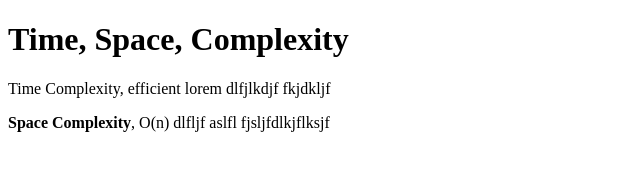
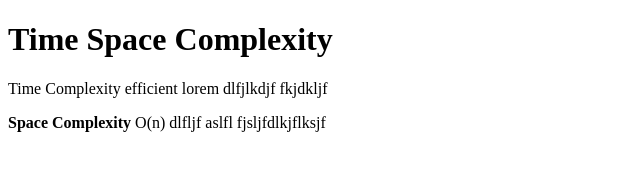
Before and after one commit to acciojob/time-and-space-complexity-gssubash, a website: page main.html in a window 1280 px wide. Shown: the whole page, without its empty margins (0-640 px from the left). Drawn offline with Linux system fonts and the light colour scheme.

Commit message:
created a submission

```diff
--- a/main.html
+++ b/main.html
@@ -8,9 +8,9 @@
 
 <body>
 	<!-- the entire body must be written by student -->
-    <h1>Time, Space, Complexity</h1>
-	<p>Time Complexity, efficient lorem dlfjlkdjf fkjdkljf </p>
-	<p><b>Space Complexity</b>, O(n) dlfljf aslfl fjsljfdlkjflksjf</p>
+    <h1>Time Space Complexity</h1>
+	<p>Time Complexity efficient lorem dlfjlkdjf fkjdkljf </p>
+	<p><b>Space Complexity</b> O(n) dlfljf aslfl fjsljfdlkjflksjf</p>
 </script>
 
 </body>
```
